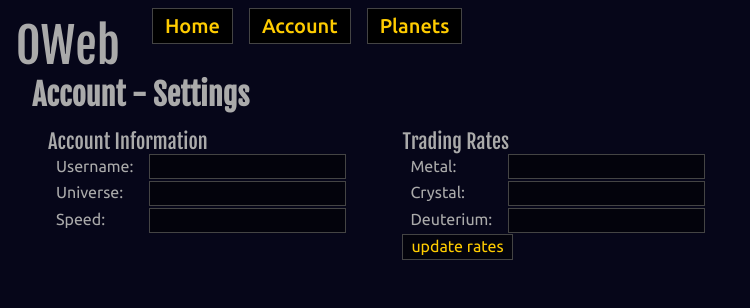
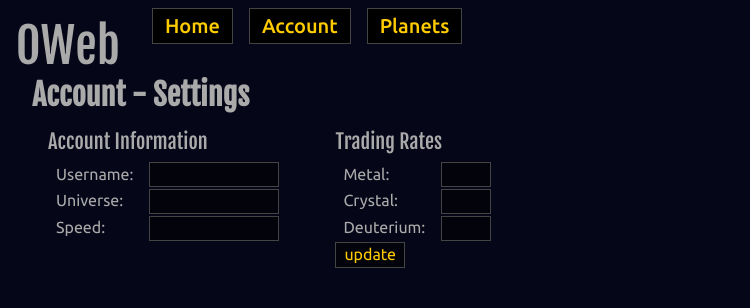
Before and after one commit to Mischback/django-oweb, a Django app: template oweb/templates/oweb/account_settings.html in a window 1280 px wide. Shown: the top 308 px of the page, without its empty margins (0-750 px from the left). Run offline with Django 3.2, Linux system fonts and the light colour scheme; the template is opened without the code that fills it, so the values that code supplies are empty.

Commit message:
Settings pages

```diff
--- a/oweb/static/oweb/css/basic.css
+++ b/oweb/static/oweb/css/basic.css
@@ -110,7 +110,8 @@ section > form > section {
     margin: 1rem 2rem 1rem 1rem;
     float: left;
 }
-section > section > header {
+section > section > header,
+section > form > section > header {
     margin: 0 0 0.5rem 0;
 }
 
@@ -165,3 +166,12 @@ table.building_listing td.form form input {
     width: 2em;
     text-align: center;
 }
+
+table.meta_information input {
+    width: 7em;
+}
+
+table.trading_rates input {
+    width: 2em;
+    text-align: right;
+}
--- a/oweb/templates/oweb/account_settings.html
+++ b/oweb/templates/oweb/account_settings.html
@@ -12,7 +12,7 @@
         <section>
             <header>Account Information</header>
             {% csrf_token %}
-            <table>
+            <table class="meta_information">
                 <tr>
                     <td>Username:</td>
                     <td><input value="{{ account.username }}" name="account_username" type="text" /></td>
@@ -31,7 +31,7 @@
         <section>
             <header>Trading Rates</header>
             {% csrf_token %}
-            <table>
+            <table class="trading_rates">
                 <tr>
                     <td>Metal:</td>
                     <td><input value="{{ account.trade_metal }}" name="account_trade_metal" type="text" /></td>
@@ -45,7 +45,7 @@
                     <td><input value="{{ account.trade_deut }}" name="account_trade_deut" type="text" /></td>
                 </tr>
             </table>
-            <button type="submit">update rates</button>
+            <button type="submit">update</button>
         </section>
     </form>
 </section>
```
Also changed, not shown: oweb/templates/oweb/planet_settings.html (+2 -6 lines).
